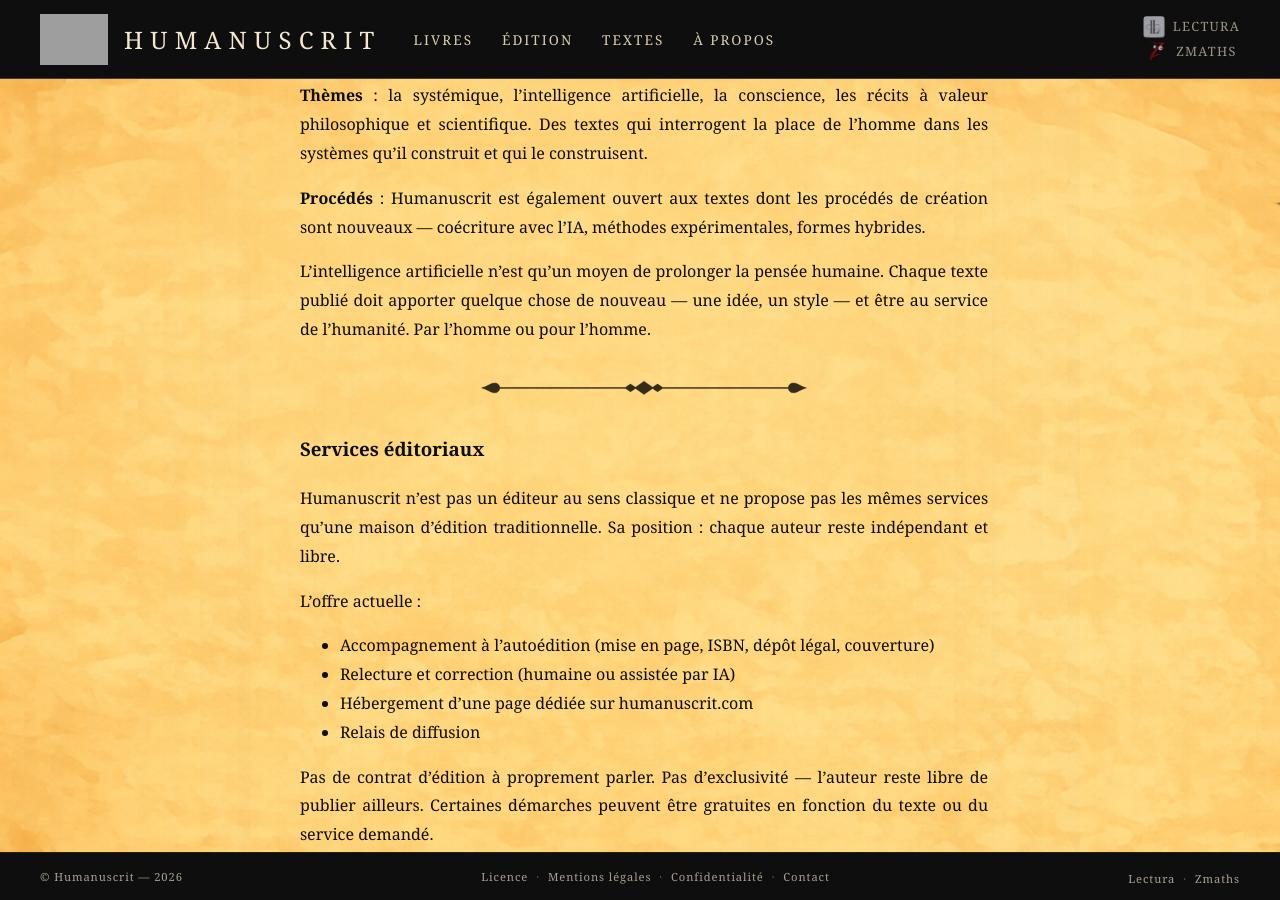
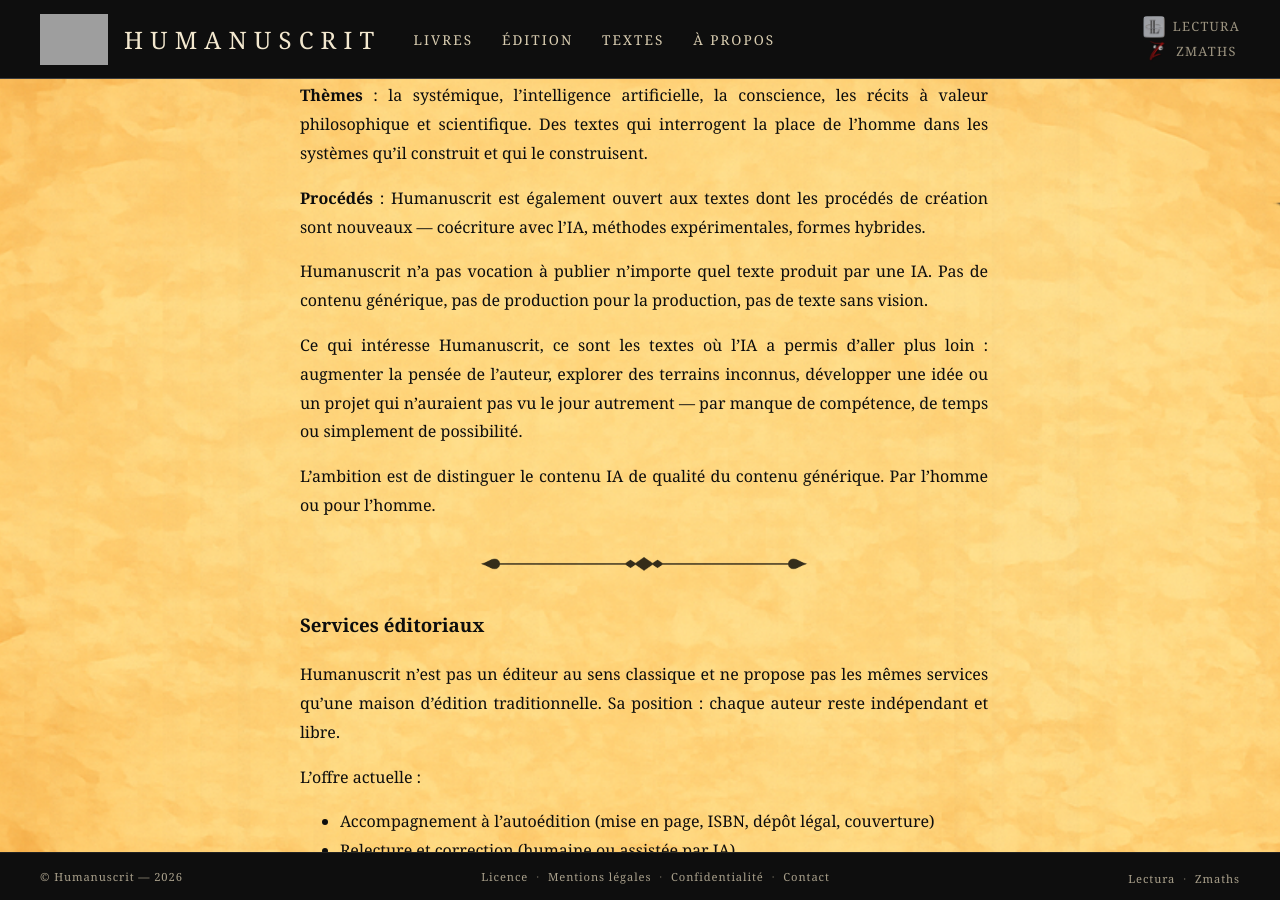
Before and after one commit to maxcarriere/humanuscrit, a Jekyll site: the page built from edition-editeur.md, in a window 1280 px wide and 900 px high, scrolled down 1296 px. Built offline with Jekyll 4.4.1, drawn with Linux system fonts in a browser that asks for light colours; grey boxes are pictures that could not be loaded.

Commit message:
Éditeur : clarification ligne éditoriale IA — qualité vs générique
Co-Authored-By: Claude Opus 4.6 <noreply@anthropic.com>

```diff
--- a/edition-editeur.md
+++ b/edition-editeur.md
@@ -37,7 +37,11 @@ Humanuscrit publie tout type de textes qui prennent leur place dans un monde en
 
 **Procédés** : Humanuscrit est également ouvert aux textes dont les procédés de création sont nouveaux — coécriture avec l'IA, méthodes expérimentales, formes hybrides.
 
-L'intelligence artificielle n'est qu'un moyen de prolonger la pensée humaine. Chaque texte publié doit apporter quelque chose de nouveau — une idée, un style — et être au service de l'humanité. Par l'homme ou pour l'homme.
+Humanuscrit n'a pas vocation à publier n'importe quel texte produit par une IA. Pas de contenu générique, pas de production pour la production, pas de texte sans vision.
+
+Ce qui intéresse Humanuscrit, ce sont les textes où l'IA a permis d'aller plus loin : augmenter la pensée de l'auteur, explorer des terrains inconnus, développer une idée ou un projet qui n'auraient pas vu le jour autrement — par manque de compétence, de temps ou simplement de possibilité.
+
+L'ambition est de distinguer le contenu IA de qualité du contenu générique. Par l'homme ou pour l'homme.
 
 ---
 
```
